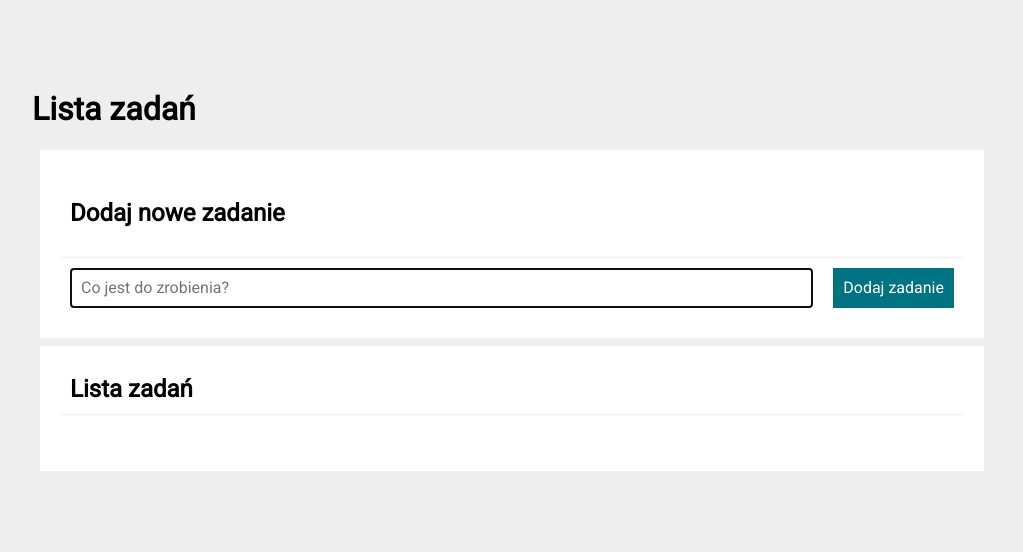
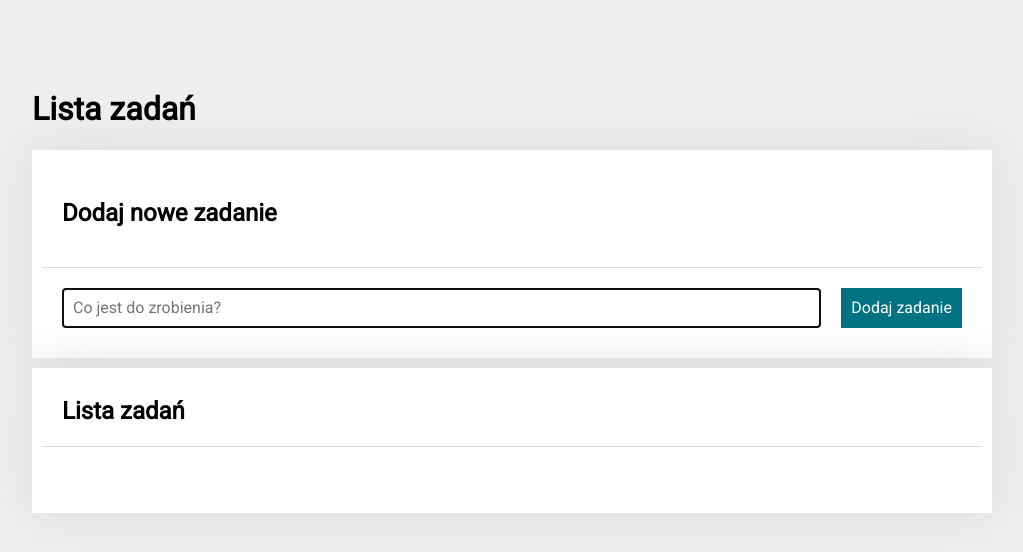
Before and after one commit to Gabriela444/to-do-list, a plain HTML site: page index.html in a window 1280 px wide. Shown: the whole page, without its empty margins (128-1151 px from the left). Drawn offline with nearby package versions, Linux system fonts and the light colour scheme.

Commit message:
correctioned style in section

```diff
--- a/css/section.css
+++ b/css/section.css
@@ -1,16 +1,17 @@
 .section {
     background-color: #ffffff;
-    margin: 8px;
-    padding: 20px;
+    margin: 10px 0;
+    padding: 10px;
+    box-shadow: 0 0 50px #dcdcdc;
 }
 
 
 .section__header {
-border-bottom: #eeefed 1px solid;
-padding: 10px;
+border-bottom: #dcdcdc 1px solid;
+padding: 20px;
 margin: 0;
 }
 
 .section__body {
-    padding: 10px;
+    padding: 20px;
 }
```
